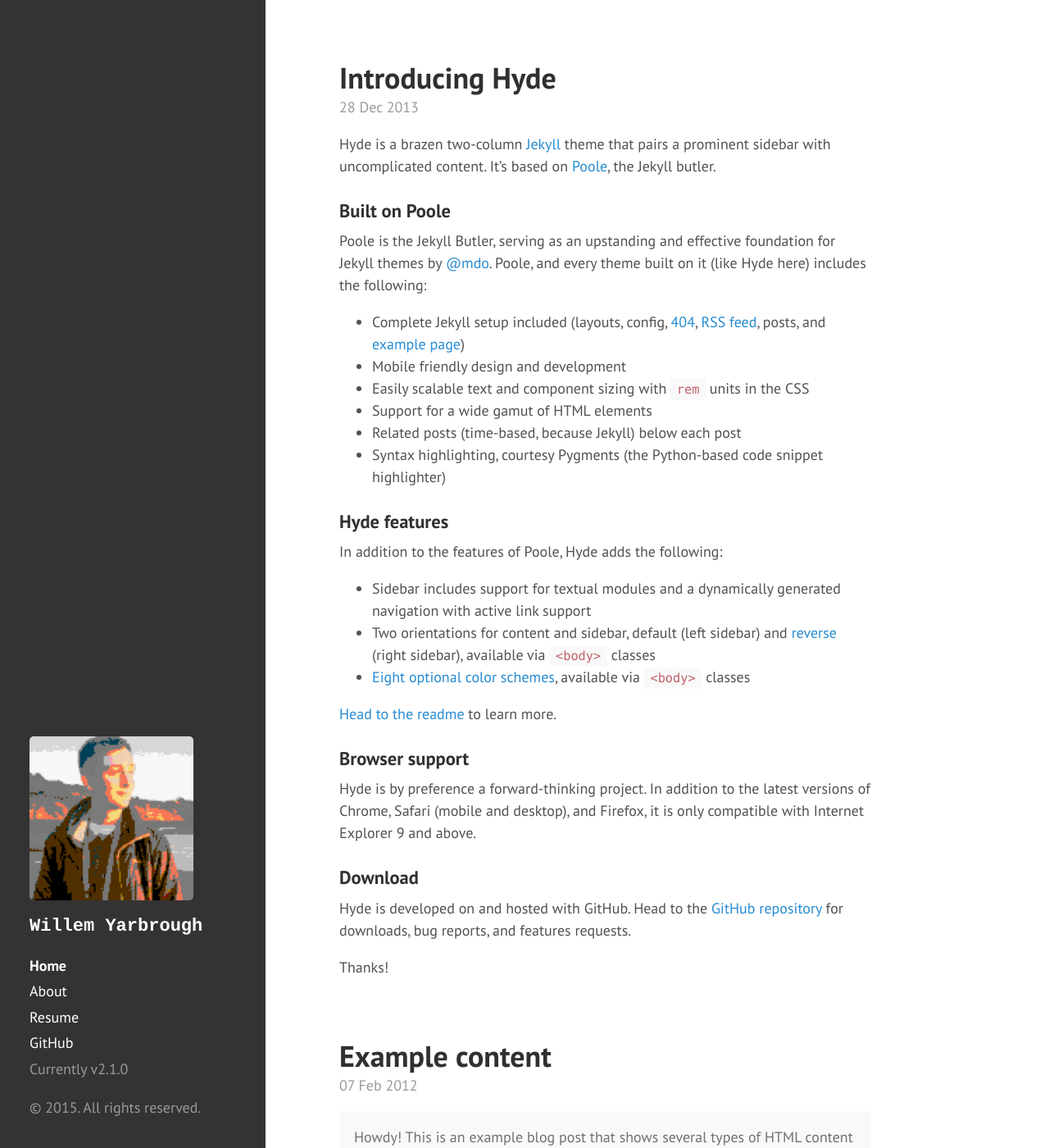
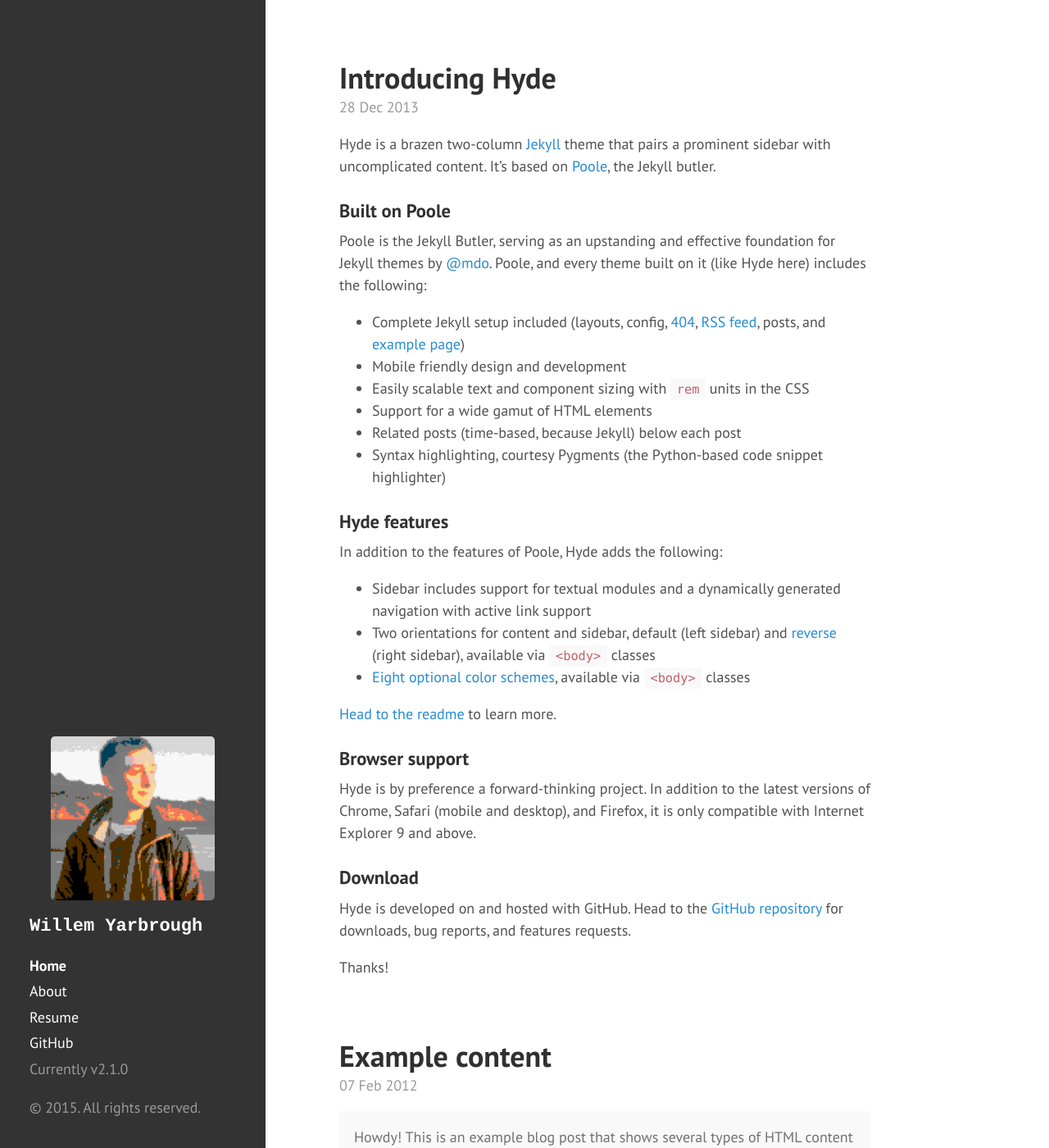
Before and after one commit to yarbroughw/yarbroughw.github.io, a Jekyll site: the page built from index.html, in a window 1280 px wide and 1400 px high. Shown: the whole window at 82% size. Built offline with Jekyll 4.4.1, drawn with Linux system fonts in a browser that asks for light colours; Markdown is read by kramdown in place of the engine named in the settings; the list of posts is cut into pages by our own code.

Commit message:
centered avatar in sidebar

```diff
--- a/_includes/sidebar.html
+++ b/_includes/sidebar.html
@@ -1,6 +1,6 @@
 <div class="sidebar">
   <div class="container sidebar-sticky">
-      <img src="../img/avatar.png" alt="Me" width="200px">
+      <img id="avatar" src="../img/avatar.png" alt="Me" width="200px">
     <div class="sidebar-about">
       <h1>
         <a href="{{ site.baseurl }}">
--- a/public/css/hyde.css
+++ b/public/css/hyde.css
@@ -73,6 +73,11 @@ html {
 /* Sidebar links */
 .sidebar a {
   color: #fff;
+}
+
+#avatar {
+    margin-left: auto;
+    margin-right: auto;
 }
 
 /* About section */
```
